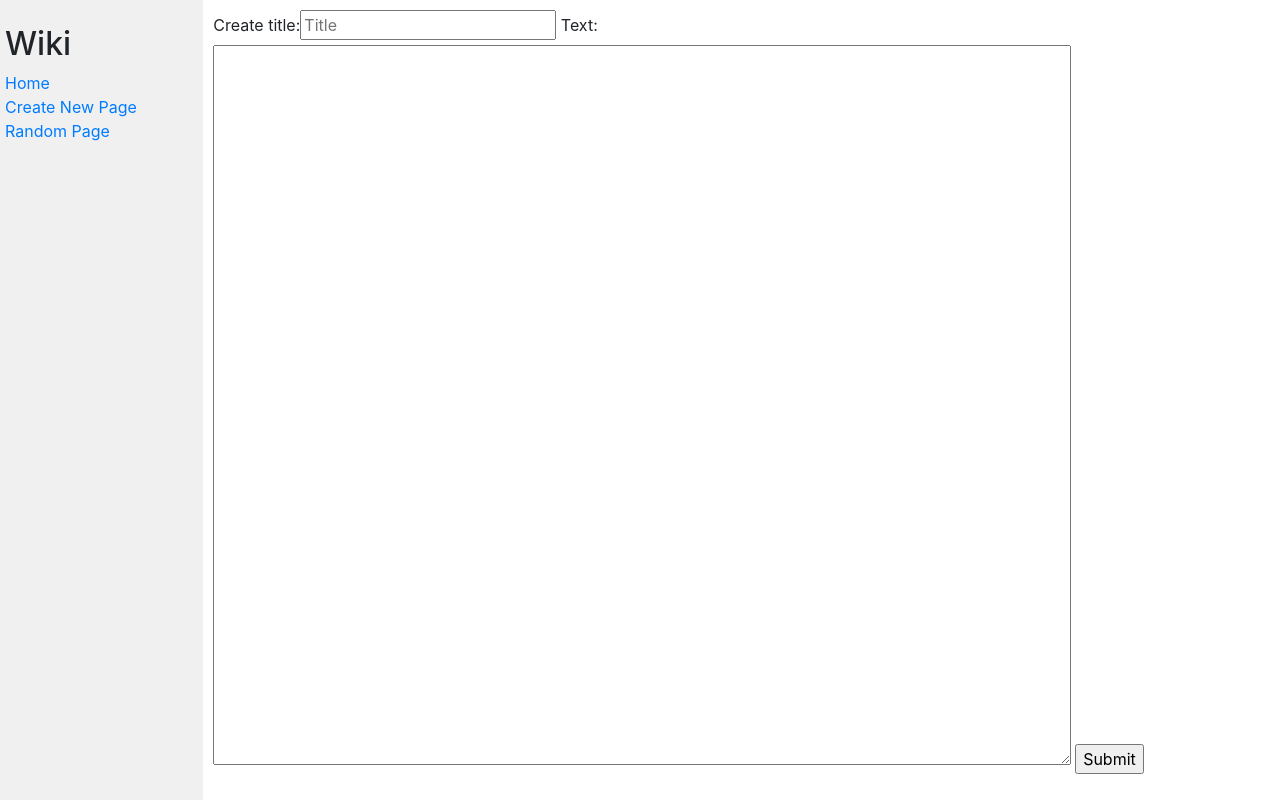
After one commit to m-santanna/cs50web, a Django app: page /create in a window 1280 px wide. The commit adds this page. Run offline with Django 3.2, Linux system fonts and the light colour scheme; some libraries are stand-ins or nearby versions.

Commit message:
create and random page implemented

```diff
--- /dev/null
+++ b/wiki/encyclopedia/templates/encyclopedia/create.html
@@ -0,0 +1,16 @@
+{% extends 'encyclopedia/layout.html' %}
+
+{% block title %}
+Create
+{% endblock %}
+
+{% block body %}
+
+<form action="{% url 'wiki:create' %}" method="post">
+    {% csrf_token %}
+    {{ create_title }}
+    {{ text }}
+    <input type="submit" value="Submit">
+</form>
+
+{% endblock %}
--- a/wiki/encyclopedia/templates/encyclopedia/index.html
+++ b/wiki/encyclopedia/templates/encyclopedia/index.html
@@ -9,7 +9,7 @@
 
     <ul>
         {% for entry in entries %}
-            <li><a href="/wiki/{{ entry }}">{{ entry }}</a></li>
+            <li><a href="wiki/{{ entry }}">{{ entry }}</a></li>
         {% endfor %}
     </ul>
 
--- a/wiki/encyclopedia/templates/encyclopedia/layout.html
+++ b/wiki/encyclopedia/templates/encyclopedia/layout.html
@@ -20,10 +20,10 @@
                     <a href="{% url 'wiki:index' %}">Home</a>
                 </div>
                 <div>
-                    Create New Page
+                    <a href="{% url 'wiki:create' %}">Create New Page</a>
                 </div>
                 <div>
-                    Random Page
+                    <a href="{% url 'wiki:random' %}">Random Page</a>
                 </div>
                 {% block nav %}
                 {% endblock %}
--- a/wiki/encyclopedia/templates/encyclopedia/wiki.html
+++ b/wiki/encyclopedia/templates/encyclopedia/wiki.html
@@ -9,4 +9,5 @@
 <h1> {{ wiki }}</h1>
 <br>
 <h2> {{ content }}</h2>
+
 {% endblock %}
--- a/wiki/encyclopedia/urls.py
+++ b/wiki/encyclopedia/urls.py
@@ -6,5 +6,7 @@ app_name = "wiki"
 urlpatterns = [
     path("", views.index, name="index"),
     path("wiki/<str:wiki>", views.wiki, name="wiki"),
-    path("search", views.search, name="search")
+    path("search", views.search, name="search"),
+    path("create", views.create, name="create"),
+    path("random", views.random, name="random")
 ]
--- a/wiki/encyclopedia/views.py
+++ b/wiki/encyclopedia/views.py
@@ -1,11 +1,19 @@
 from django.shortcuts import render
-from django.http import HttpResponseNotFound, HttpResponseRedirect
+from django.http import HttpResponseNotFound, HttpResponseRedirect, HttpResponseBadRequest
 from . import util
 from django import forms
 from django.urls import reverse
+from random import randint
 
 class Search(forms.Form):
     searchbar = forms.CharField(widget=forms.TextInput(attrs={'class' : 'search', 'placeholder': 'Search'}))
+
+class CreateTitle(forms.Form):
+    create_title = forms.CharField(widget=forms.TextInput(attrs={'help_text':'New Wiki Title', 'placeholder': 'Title'}))
+
+class TextArea(forms.Form):
+    text = forms.CharField(widget=forms.Textarea(attrs={"cols":"200", "rows":"50"}))
+
 
 def index(request):
 
@@ -49,3 +57,26 @@ def search(request):
             "strings":strings,
             "searchbar":Search()
         })
+
+def create(request):
+    if request.method == 'POST':
+        formText = TextArea(request.POST)
+        formTitle = CreateTitle(request.POST)
+        if formText.is_valid() and formTitle.is_valid():
+            title = formTitle.cleaned_data["create_title"]
+            text = formText.cleaned_data["text"]
+            for entry in util.list_entries():
+                if title.lower() == entry.lower():
+                    response = HttpResponseBadRequest()
+                    response.write("<div style='text-align:center; font-size:70px; margin-top:20%;'>That page already exists! You should try editing instead.</div>")
+                    return response
+            util.save_entry(title, text)
+            return HttpResponseRedirect(f'/wiki/{title}')
+    return render(request, 'encyclopedia/create.html', {
+        "text":TextArea(),
+        "create_title":CreateTitle()
+    })
+
+def random(request):
+    size = randint(1, len(util.list_entries()) - 1)
+    return wiki(request, util.list_entries()[size])
```
Also changed, not shown: wiki/entries/Python.md (line endings or trailing spaces).
